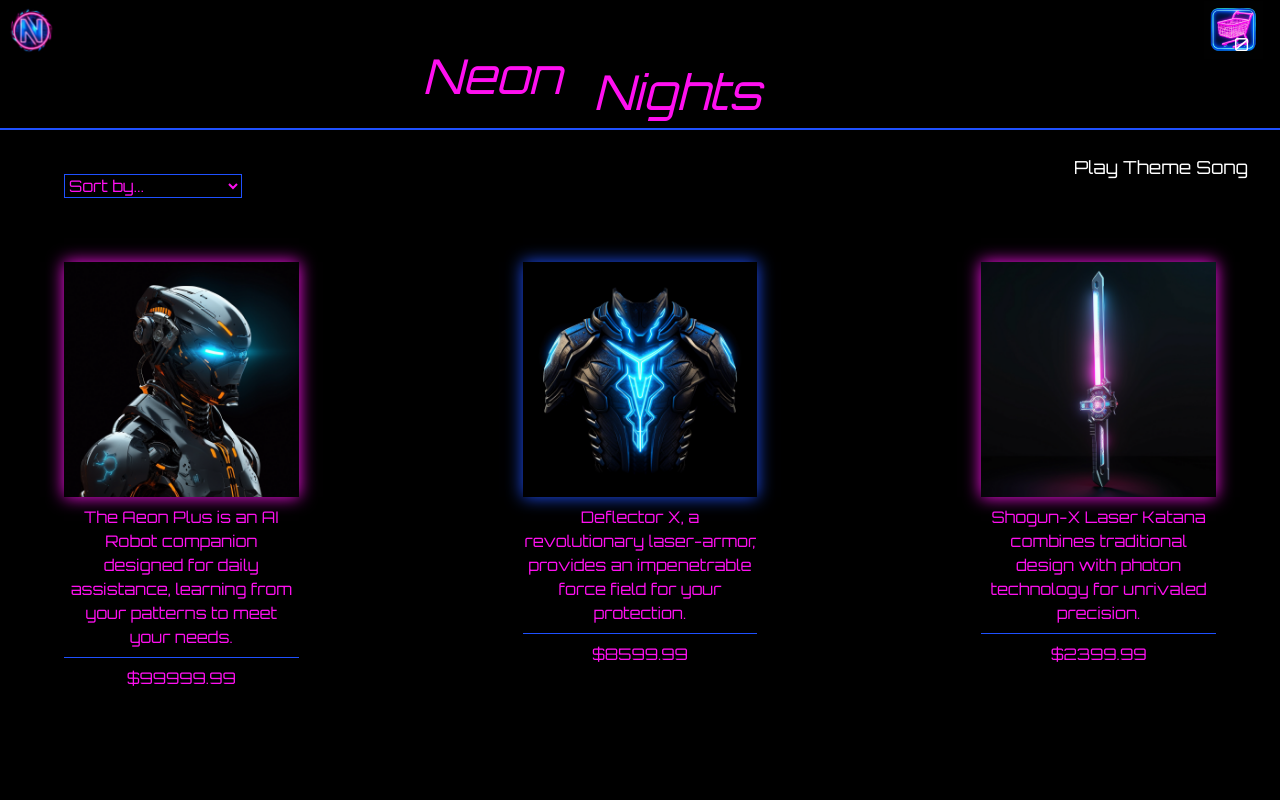
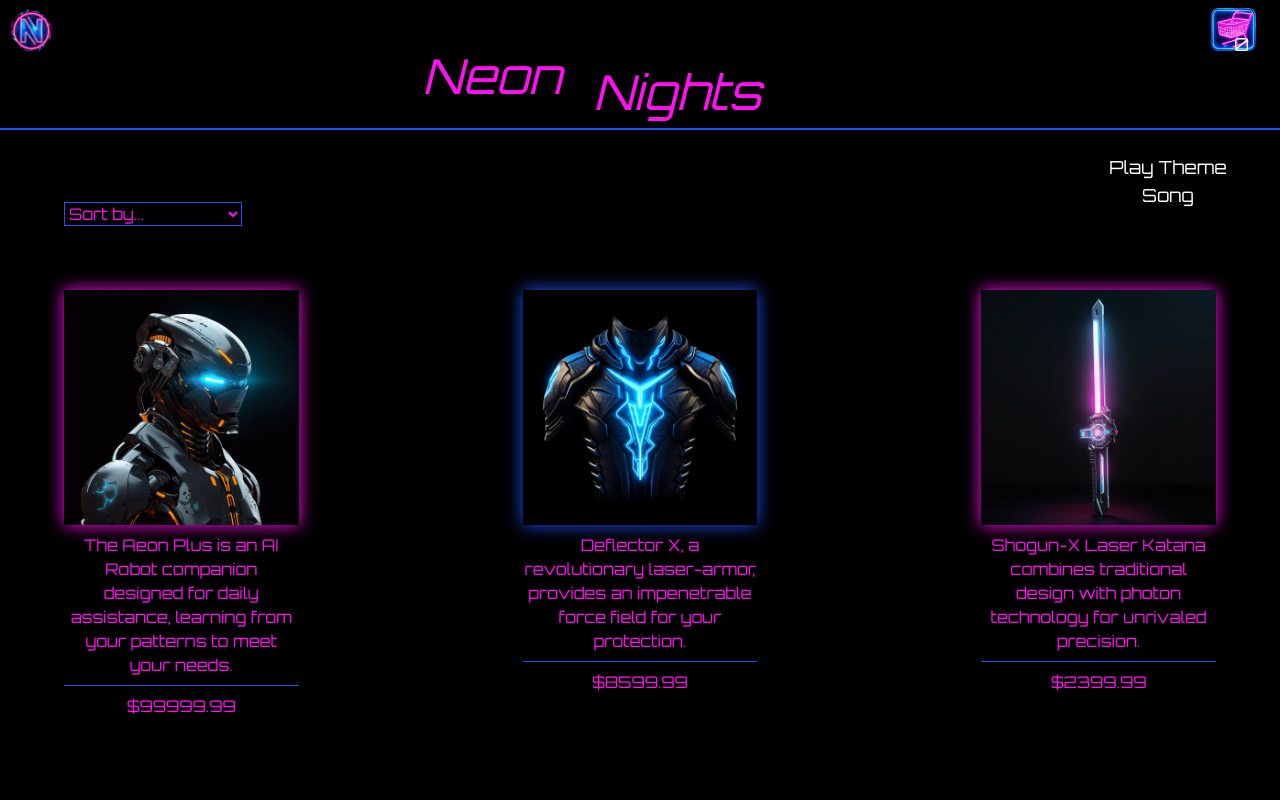
Before and after one commit to OblivionNoirV2/NeonNights, a React (Create React App) app: page / in a window 1280 px wide. Shown: the top 800 px of the page. Built offline with nearby package versions, Linux system fonts and the light colour scheme.

Commit message:
adjustments

```diff
--- a/src/App.tsx
+++ b/src/App.tsx
@@ -112,7 +112,7 @@ const CartIcon = () => {
       </div>
       <Link to='/Cart'>
         <img src={require("./assets/cart.png")} alt="cart"
-          className="lg:w-[6vmax] w-[8vmax]" />
+          className="lg:w-[6vmax] w-[9vmax]" />
       </Link>
     </div>
   );
@@ -180,9 +180,9 @@ const VolButton: React.FC = () => {
   }
 
   return (
-    <div className='sticky top-[9rem] text-xs lg:text-lg z-10 w-full flex justify-end'>
+    <div className='sticky top-[9rem] text-xs lg:text-lg w-full flex justify-end'>
       <button onClick={toggleThemeSong}
-        className='text-white mr-4 py-2 px-4 rounded-lg '>
+        className='text-white mr-4 w-48 py-2 px-4 rounded-lg '>
         {isThemeSongOn ?
           'Pause Theme Song' : 'Play Theme Song'}
       </button>
```
